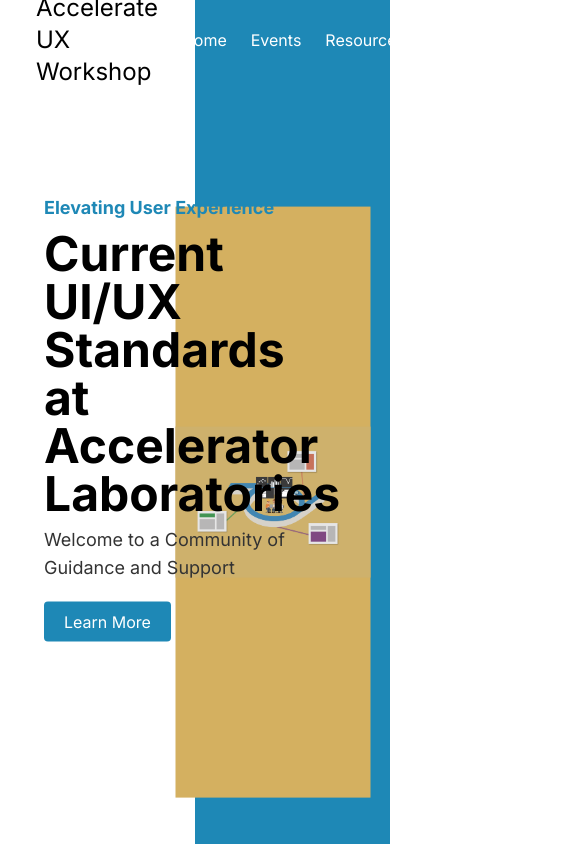
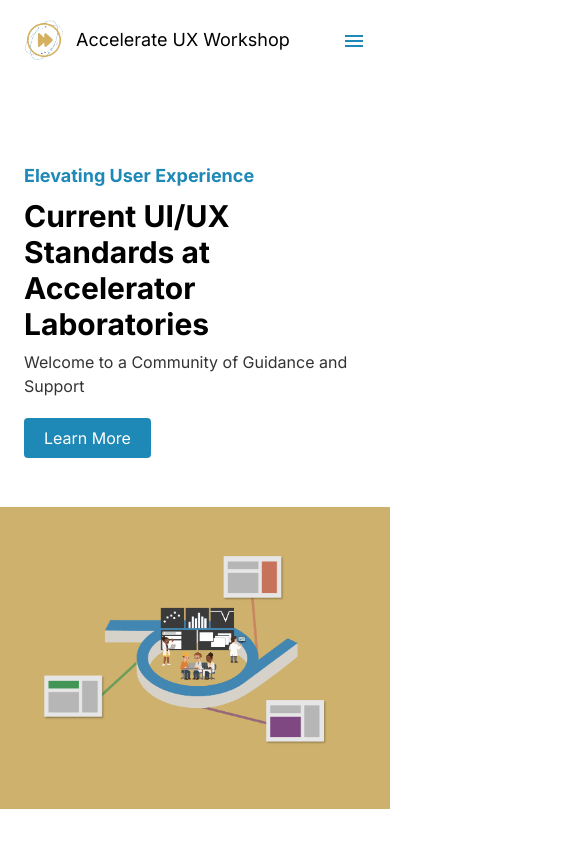
Before and after one commit to tiffany-slac/aux-workshop, a Next.js app: page / in a window 390 px wide. Shown: the top 844 px of the page, 569 px wide, since content can reach past the window. Built offline with nearby package versions, Linux system fonts and the light colour scheme.

Commit message:
Fix: improve header and home page responsiveness
- Adjusted header and homepage layouts to better support mobile devices
- Utilize hamburger menu for small devices
- Updated all images to use the Next.js <Image /> component instead of raw <img> tags (improves load times and supports responsiveness)

```diff
--- a/src/app/page.tsx
+++ b/src/app/page.tsx
@@ -6,40 +6,52 @@
   return (
     <div>
       {/* First Section */}
-      <section className="flex h-screen relative">
-        <div className="absolute top-1/2 left-1/2 transform -translate-x-[10%] -translate-y-1/2 w-[50vw] h-[70vh] bg-[#D4B060] flex justify-center items-center">
+      <section className="relative flex flex-col md:flex-row items-center justify-center overflow-hidden h-[calc(100vh-5rem)]">
+        <div className="hidden md:flex absolute top-1/2 left-1/2 transform -translate-y-1/2 -translate-x-[10%] w-[50vw] h-[70vh] justify-center items-center z-10 rounded-lg overflow-hidden">
+          <div className="relative w-full h-full">
             <Image
               src="/landingpage.png"
               alt="UI/UX Design"
               fill
-            className="object-contain max-w-[100%] max-h-[100%]"
+              className="object-contain"
             />
           </div>
+        </div>
 
-        <div className="w-1/2 flex items-center p-5 -translate-y-[10%] z-10">
-          <div className="max-w-md text-left ml-6">
+        {/* Text content (fills left half on md+, full width on mobile) */}
+        <div className="w-full md:w-1/2 flex items-center p-6 md:pl-16 z-20">
+          <div className="max-w-md mx-auto md:mx-0">
             <p className="text-lg font-bold text-[#1e88b6] mb-2">
               Elevating User Experience
             </p>
-            <h1 className="text-5xl font-bold text-black mb-2">
+            <h1 className="text-3xl md:text-5xl font-bold text-black mb-2">
               Current UI/UX Standards at Accelerator Laboratories
             </h1>
-            <p className="text-lg text-[#333] mb-5">
+            <p className="text-base md:text-lg text-[#333] mb-5">
               Welcome to a Community of Guidance and Support
             </p>
             <Link href="/resources/get-started" passHref>
-              <div>
               <button className="bg-[#1e88b6] text-white text-base py-2 px-5 rounded hover:bg-[#1565a6] transition">
                 Learn More
               </button>
-              </div>
             </Link>
           </div>
         </div>
 
-        <div className="w-1/2 bg-[#1e88b6]"></div>
+        {/* Blue background panel: only on desktop (right half) */}
+        <div className="hidden md:block md:w-1/2 bg-[#1e88b6] h-full z-0" />
+
+        {/* Mobile image: visible below text on small screens only */}
+        <div className="md:hidden w-full h-64 flex items-center justify-center mt-12">
+          <Image
+            src="/landingpage.png"
+            alt="UI/UX Design"
+            width={700}
+            height={420}
+            className="object-contain"
+          />
+        </div>
       </section>
-
       {/* Second Section - Labs */}
       <section className="py-20 h-[75vh] bg-gray-100 flex flex-col items-center justify-center">
         <h2 className="text-4xl font-bold text-center mb-10">
@@ -61,7 +73,6 @@
           )}
         </div>
       </section>
-
       {/* About Section */}
       <section className="bg-white py-24 px-6 md:px-16">
         <div className="grid md:grid-cols-3 gap-12 items-center">
@@ -89,7 +100,6 @@
           </div>
         </div>
       </section>
-
       {/* Audience Section */}
       <section className="bg-gray-50 py-24 px-6 md:px-16">
         <div className="max-w-6xl mx-auto">
@@ -135,7 +145,6 @@
           </div>
         </div>
       </section>
-
       {/* What We Are Doing Section */}
       <section className="bg-white py-24 px-6 md:px-16">
         <div className="max-w-6xl mx-auto">
--- a/src/app/resources/page.tsx
+++ b/src/app/resources/page.tsx
@@ -64,12 +64,18 @@
           <div
             key={article.slug}
             onClick={() => router.push(`/resources/${article.slug}`)}
-            className={`border rounded-lg shadow-lg cursor-pointer ${
-              gradients[index % gradients.length]
-            } text-white`}
+            className={`border rounded-lg shadow-lg cursor-pointer flex flex-col overflow-hidden`}
           >
-            <div className="h-40 flex items-center justify-center text-xl font-bold" />
-            <div className="p-4 bg-white text-gray-700 rounded-b-lg">
+            {/* Top gradient header */}
+            <div
+              className={`h-40 flex items-center justify-center text-xl font-bold text-white ${
+                gradients[index % gradients.length]
+              }`}
+            >
+            </div>
+
+            {/* Bottom content */}
+            <div className="flex-1 p-4 bg-white text-gray-700">
               <h2 className="text-xl font-bold mb-2">{article.title}</h2>
               <p>{article.description}</p>
             </div>
--- a/src/articles/get-started.tsx
+++ b/src/articles/get-started.tsx
@@ -1,6 +1,6 @@
 "use client";
 import Link from "next/link";
-
+import Image from "next/image";
 import React, { useState, useEffect } from "react";
 import GroupsOutlinedIcon from "@mui/icons-material/GroupsOutlined";
 import SettingsSuggestOutlinedIcon from "@mui/icons-material/SettingsSuggestOutlined";
@@ -160,11 +160,12 @@
         date="April 30, 2025"
         readTime={5}
       />
-      <div className="w-full h-64 rounded-lg bg-white flex items-center justify-center p-4">
-        <img
+      <div className="w-full h-64 rounded-lg bg-white flex items-center justify-center relative">
+        <Image
           src="/roadmap.svg"
           alt="Roadmap"
-          className="max-w-full max-h-full object-contain"
+          fill
+          className="object-contain"
         />
       </div>
       <p className="text-lg">
--- a/src/components/Header.tsx
+++ b/src/components/Header.tsx
@@ -3,25 +3,30 @@
 import Link from "next/link";
 import Image from "next/image";
 import { usePathname } from "next/navigation";
+import { useState } from "react";
+import { Menu, Close } from "@mui/icons-material";
 
 export default function Header() {
   const pathname = usePathname();
+  const [isOpen, setIsOpen] = useState(false);
 
   const isHomePage = pathname === "/";
-
-  const headerBackground = isHomePage
-    ? "linear-gradient(to right, transparent 50%, #1e88b6 50%)"
-    : "#1e88b6";
 
   const workshopTextColor = isHomePage ? "text-black" : "text-white";
   const navTextColor = "text-white";
 
   return (
     <header
-      className="top-0 flex items-center z-50 h-20 transition-colors duration-300"
-      style={{ background: headerBackground }}
+      className={`
+    top-0 flex items-center z-50 h-20 transition-colors duration-300
+    ${
+      isHomePage
+        ? "bg-transparent md:[background:linear-gradient(to_right,transparent_50%,#1e88b6_50%)]"
+        : "bg-[#1e88b6]"
+    }
+  `}
     >
-      <div className="mx-6 flex items-center justify-between w-full px-0">
+      <div className="mx-6 flex items-center justify-between w-full">
         {/* Logo & Title */}
         <div className="flex items-center">
           <Link href="/">
@@ -34,14 +39,16 @@
             />
           </Link>
           <Link href="/">
-            <p className={`text-2xl mx-3 cursor-pointer ${workshopTextColor}`}>
+            <p
+              className={`text-lg sm:text-2xl mx-3 cursor-pointer ${workshopTextColor}`}
+            >
               Accelerate UX Workshop
             </p>
           </Link>
         </div>
 
-        {/* Nav Links */}
-        <nav className="flex items-center ml-auto">
+        {/* Desktop Nav */}
+        <nav className="hidden md:flex items-center ml-auto">
           <Link href="/" className={`mx-3 ${navTextColor}`}>
             Home
           </Link>
@@ -58,7 +65,58 @@
             Contact
           </Link>
         </nav>
+
+        {/* Mobile Menu Button */}
+        <button
+          className={`md:hidden ml-auto ${
+            isHomePage ? "text-[#1e88b6]" : "text-white"
+          }`}
+          onClick={() => setIsOpen(!isOpen)}
+        >
+          {isOpen ? <Close /> : <Menu />}
+        </button>
       </div>
+
+      {/* Mobile Nav Drawer */}
+      {isOpen && (
+        <div className="absolute top-20 left-0 w-full bg-[#1e88b6] flex flex-col items-center py-4 md:hidden z-50">
+          <Link
+            href="/"
+            className={`my-2 ${navTextColor}`}
+            onClick={() => setIsOpen(false)}
+          >
+            Home
+          </Link>
+          <Link
+            href="/events"
+            className={`my-2 ${navTextColor}`}
+            onClick={() => setIsOpen(false)}
+          >
+            Events
+          </Link>
+          <Link
+            href="/resources"
+            className={`my-2 ${navTextColor}`}
+            onClick={() => setIsOpen(false)}
+          >
+            Resources
+          </Link>
+          <Link
+            href="/about"
+            className={`my-2 ${navTextColor}`}
+            onClick={() => setIsOpen(false)}
+          >
+            About Us
+          </Link>
+          <Link
+            href="/contact"
+            className={`my-2 ${navTextColor}`}
+            onClick={() => setIsOpen(false)}
+          >
+            Contact
+          </Link>
+        </div>
+      )}
     </header>
   );
 }
```
Also changed, not shown: public/roadmap.svg. Lines whose indentation alone changed are shown as unchanged.
